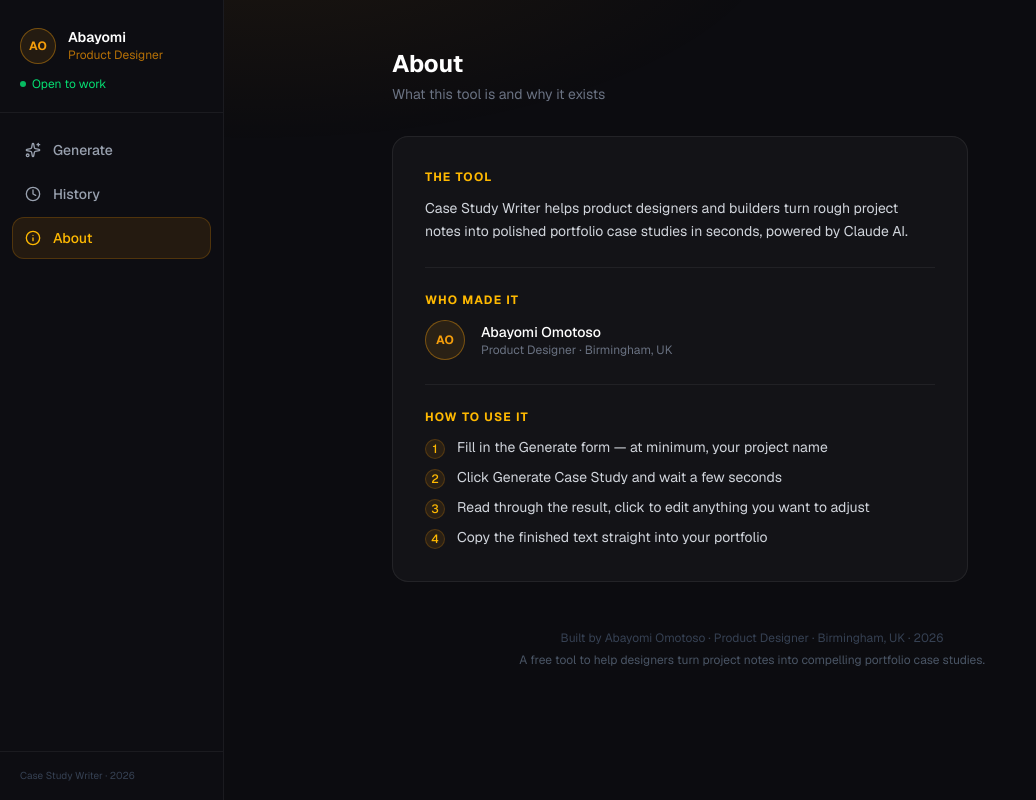
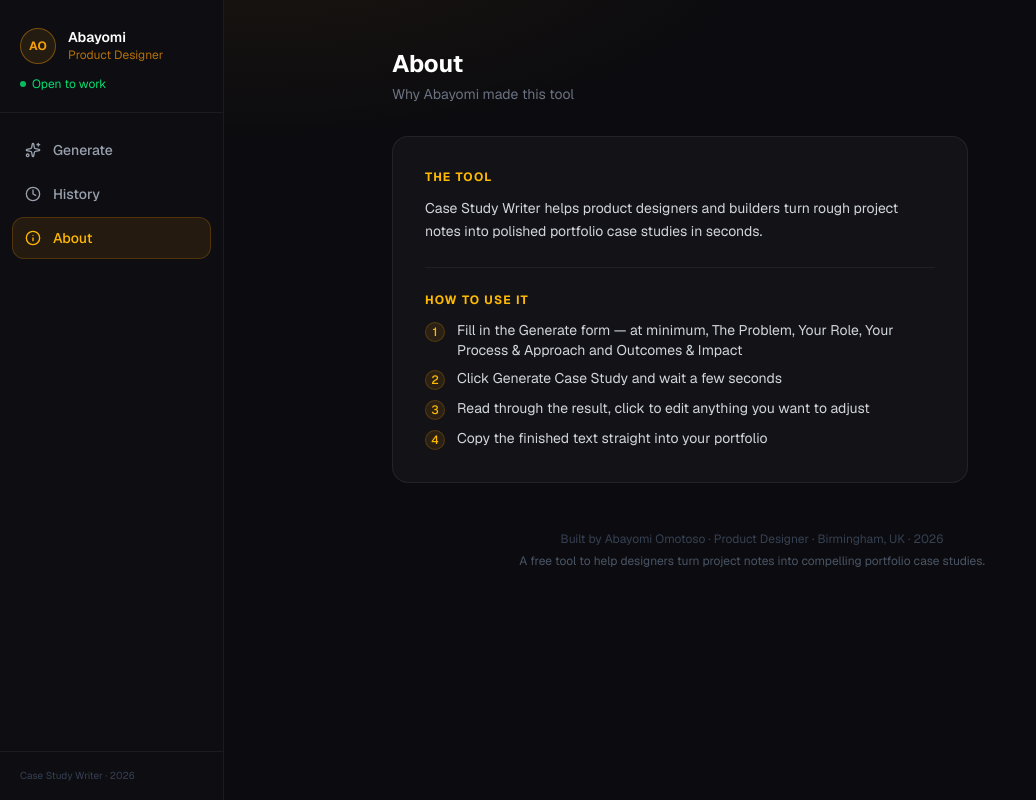
Before and after one commit to Tosho11/case-study-writer, a Next.js app: page / in a window 1280 px wide. Both pictures are taken after a click on the button "About". Shown: the whole page, without its empty margins (0-1036 px from the left). Built offline with nearby package versions, Linux system fonts and the light colour scheme.

Commit message:
Minor text updates

```diff
--- a/app/components/AboutPage.tsx
+++ b/app/components/AboutPage.tsx
@@ -3,7 +3,7 @@ export default function AboutPage() {
     <div className="animate-fade-in max-w-xl">
       <div className="mb-8">
         <h1 className="text-2xl font-bold text-white mb-1">About</h1>
-        <p className="text-gray-500 text-sm">What this tool is and why it exists</p>
+        <p className="text-gray-500 text-sm">Why Abayomi made this tool</p>
       </div>
 
       <div className="bg-white/[0.03] border border-white/[0.07] rounded-2xl p-6 sm:p-8 space-y-6">
@@ -13,27 +13,8 @@ export default function AboutPage() {
             The Tool
           </h2>
           <p className="text-gray-300 text-sm leading-relaxed">
-            Case Study Writer helps product designers and builders turn rough project
-            notes into polished portfolio case studies in seconds, powered by Claude AI.
+            Case Study Writer helps product designers and builders turn rough project notes into polished portfolio case studies in seconds.
           </p>
-        </div>
-
-        <div className="border-t border-white/[0.06]" />
-
-        {/* Who made it */}
-        <div>
-          <h2 className="text-xs font-bold tracking-widest uppercase text-amber-400 mb-3">
-            Who Made It
-          </h2>
-          <div className="flex items-center gap-4">
-            <div className="w-10 h-10 rounded-full border border-[#F59E0B]/40 bg-[#F59E0B]/10 flex items-center justify-center flex-shrink-0">
-              <span className="text-[#F59E0B] text-xs font-bold tracking-wide">AO</span>
-            </div>
-            <div>
-              <p className="text-white font-medium text-sm">Abayomi Omotoso</p>
-              <p className="text-gray-500 text-xs">Product Designer · Birmingham, UK</p>
-            </div>
-          </div>
         </div>
 
         <div className="border-t border-white/[0.06]" />
@@ -45,7 +26,7 @@ export default function AboutPage() {
           </h2>
           <ol className="space-y-2">
             {[
-              "Fill in the Generate form — at minimum, your project name",
+              "Fill in the Generate form — at minimum, The Problem, Your Role, Your Process & Approach and Outcomes & Impact",
               "Click Generate Case Study and wait a few seconds",
               "Read through the result, click to edit anything you want to adjust",
               "Copy the finished text straight into your portfolio",
--- a/app/components/CaseStudyForm.tsx
+++ b/app/components/CaseStudyForm.tsx
@@ -196,9 +196,6 @@ export default function CaseStudyForm({ onGenerated }: Props) {
             compelling stories
           </span>
         </h1>
-        <p className="text-gray-500 text-sm max-w-xl mx-auto leading-relaxed mb-1">
-          A free tool by Abayomi Product Designer based in Birmingham
-        </p>
       </div>
 
       {/* Form */}
```
